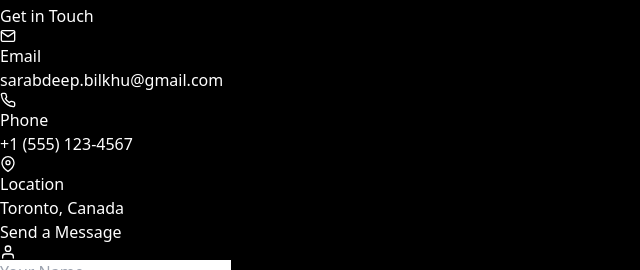
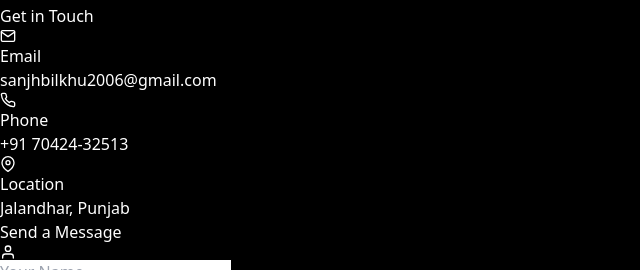
Before and after one commit to SarabdeepSBilkhu/SarabdeepSBilkhu.github.io, a React (Vite) app: page /contact in a window 1280 px wide. Shown: the part 332-602 px from the top of the page, without its empty margins (0-640 px from the left). Built offline with nearby package versions, Linux system fonts and the light colour scheme.

Commit message:
Update Contact.jsx

```diff
--- a/src/pages/Contact.jsx
+++ b/src/pages/Contact.jsx
@@ -37,19 +37,19 @@ const Contact = () => {
     {
       icon: FiMail,
       title: "Email",
-      value: "sarabdeep.bilkhu@gmail.com",
-      link: "mailto:sarabdeep.bilkhu@gmail.com"
+      value: "sanjhbilkhu2006@gmail.com",
+      link: "mailto:sanjhbilkhu2006@gmail.com"
     },
     {
       icon: FiPhone,
       title: "Phone",
-      value: "+1 (555) 123-4567",
-      link: "tel:+15551234567"
+      value: "+91 70424-32513",
+      link: "tel:+917042432513"
     },
     {
       icon: FiMapPin,
       title: "Location",
-      value: "Toronto, Canada",
+      value: "Jalandhar, Punjab",
       link: "#"
     }
   ];
```
